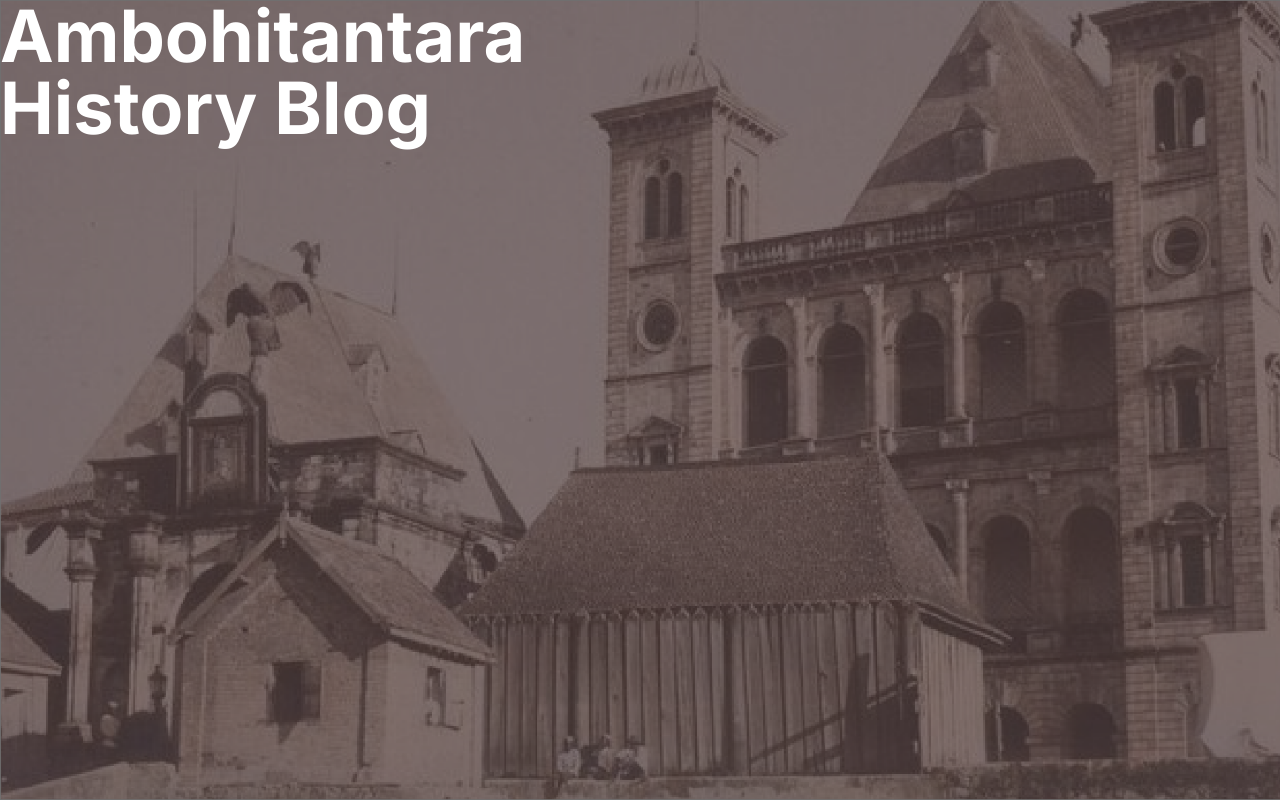
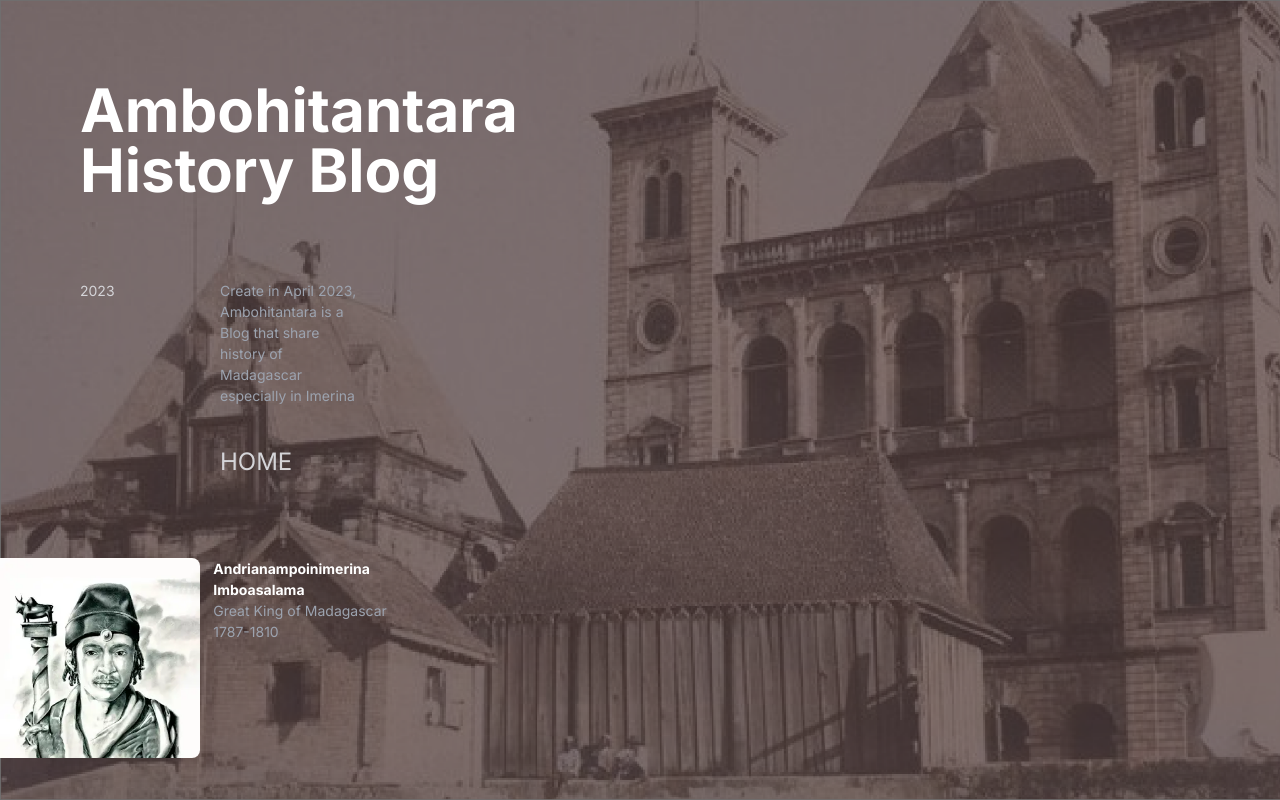
Before and after one commit to ManoloRaj/ambohitantara_blog_refonte, a Next.js app: page / in a window 1280 px wide. Built offline with nearby package versions, Linux system fonts and the light colour scheme.

Commit message:
Part of left side

```diff
--- a/src/app/globals.css
+++ b/src/app/globals.css
@@ -3,7 +3,9 @@
 @tailwind utilities;
 
 body{
-  color: white
+  color: white;
+  font-size: 14px;
+  font-family: Arial, Helvetica, sans-serif;
 }
 
 /* :root {
--- /dev/null
+++ b/src/components/home/carousel.tsx
@@ -0,0 +1,5 @@
+export function Carousel(){
+    return (
+        <div></div>
+    )
+}
--- a/src/components/home/title.tsx
+++ b/src/components/home/title.tsx
@@ -1,8 +1,51 @@
-export default function Title() {
+import Image from "next/image"
+import andrianampoinimerina from "../../assets/andrianampoinimerina.webp"
+export function Title() {
     return (
-        <div className="font-bold text-7xl">
-            Ambohitantara <br/>
+        <div className="w-min font-bold text-6xl">
+            Ambohitantara <br />
             History Blog
         </div>
     )
 }
+export function Description() {
+    return (
+        <div className="grid grid-cols-2 w-1/4 mt-20 text-zinc-300 ">
+            <div>
+                2023
+            </div>
+            <div>
+                <div className="text-gray-400">
+                    Create in April 2023,
+                    Ambohitantara is a Blog that
+                    share history of Madagascar
+                    especially in Imerina
+                </div>
+
+                <div className="text-2xl pt-10">
+                    HOME
+                </div>
+            </div>
+        </div>
+    )
+}
+
+export function Illustration() {
+    return (
+        <div className="w-1/3 grid grid-cols-2 ">
+            <Image
+                src={andrianampoinimerina}
+                width={200}
+                alt="Picture of the author"
+                className="rounded-r-lg"
+            />
+            <div>
+                <div className="font-bold ">Andrianampoinimerina Imboasalama</div>
+                <div className="text-gray-400">
+                    Great King of Madagascar <br/>1787-1810
+                </div>
+            </div>
+        </div>
+
+    )
+}
--- a/src/components/presentation.tsx
+++ b/src/components/presentation.tsx
@@ -1,9 +1,13 @@
-import Title from "./home/title";
+import { Description, Illustration, Title } from "./home/title";
 
 export default function Presentation() {
     return (
         <div className="w-full h-screen bg-[url('../assets/background.png')] bg-cover">
-            <Title/>
+            <div className="p-20">
+                <Title />
+                <Description />
+            </div>
+            <Illustration />
         </div>
 
     )
```
Also changed, not shown: src/assets/andrianampoinimerina.webp (added), src/assets/logo.png (added).
